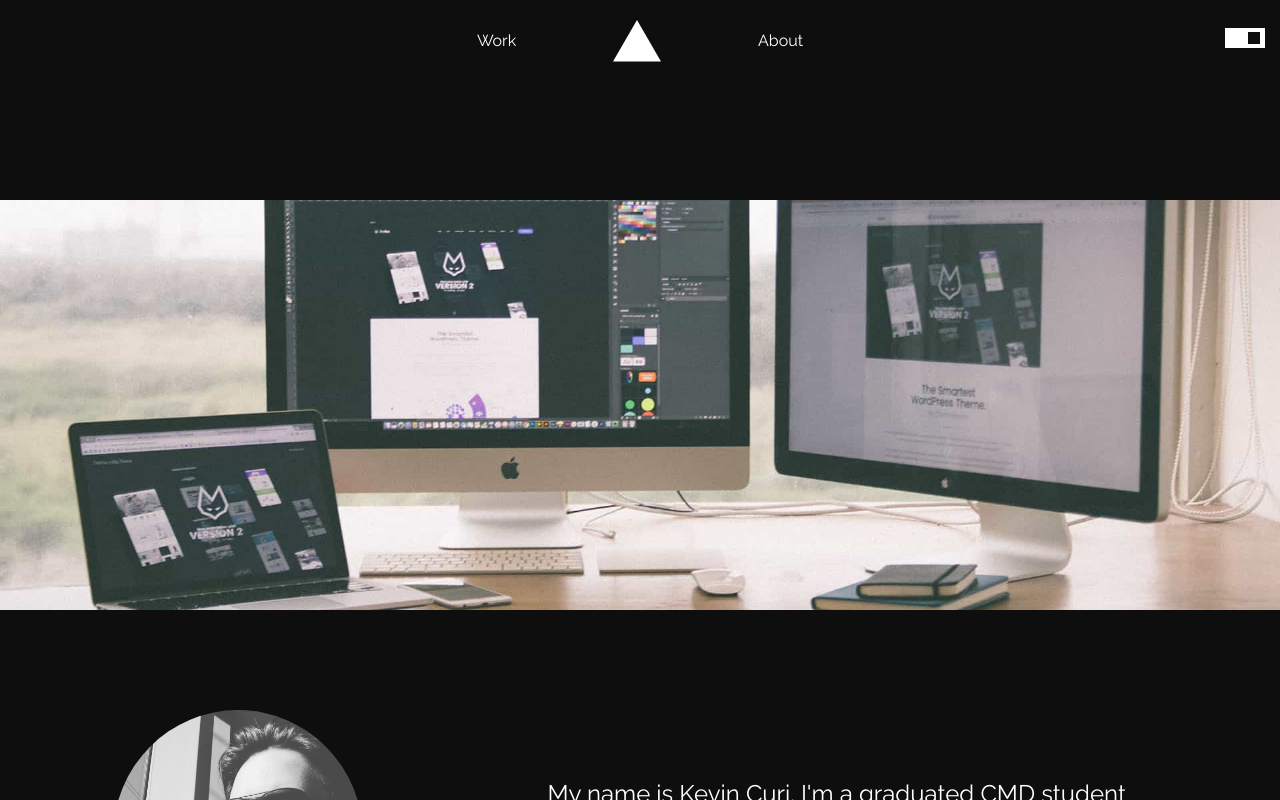
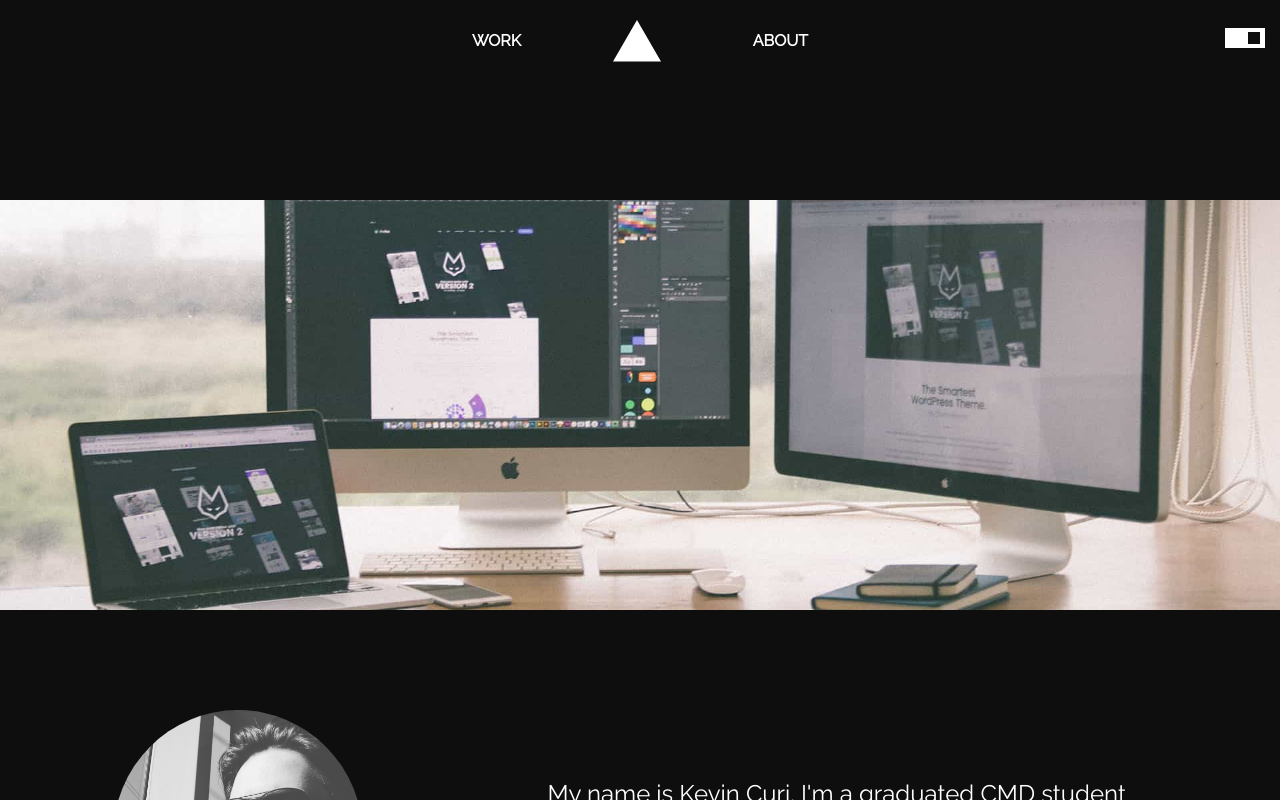
Before and after one commit to TheKevSter35/portfolio, a React (Create React App) app: page /about in a window 1280 px wide. Shown: the top 800 px of the page. Built offline with nearby package versions, Linux system fonts and the light colour scheme.

Commit message:
update nav

```diff
--- a/src/assets/styles/components/header.scss
+++ b/src/assets/styles/components/header.scss
@@ -23,17 +23,39 @@ header {
       text-align: center;
       font-weight: bold;
       color: $black;
+      position: relative;
+
 
       span {
         font-size: 16px;
-        font-weight: normal;
+        font-weight: bold;
         color: inherit;
+        text-transform: uppercase;
       }
 
       svg {
         width: 48px;
-        fill: #fff;
+        fill: $white;
       }
+    }
+
+    a:not(.logo):after {
+      position: absolute;
+      left: 0;
+      bottom: -5px;
+      display: inline-block;
+      z-index: 1;
+      width: 0;
+      height: 3px;
+      transition-duration: .125s;
+      background-color: $black;
+      content: "";
+      width: 0;
+      right: 0;
+    }
+
+    a:not(.logo):hover:after {
+      width: 100%;
     }
   }
 }
--- a/src/assets/styles/darkmode.scss
+++ b/src/assets/styles/darkmode.scss
@@ -58,7 +58,7 @@ body {
     .skills:nth-child(odd) {
         .inner {
             .copy {
-                background-color: $bg-black;
+                background-color: $black;
                 color: $white;
             }
         }
@@ -67,7 +67,7 @@ body {
     .skills:nth-child(even) {
         .inner {
             .copy {
-                background-color: $dark-grey;
+                background-color: $bg-black;
                 color: $white;
             }
         }
@@ -112,16 +112,18 @@ body {
             }
         }
     }
-
-    footer {
-        background-color: $bg-black;
-    }
-
     header {
         background-color: $bg-black;
 
         a {
             color: $white;
         }
+
+        a:not(.logo):after {
+            background-color: $white;
+        }
+    }
+    footer {
+        background-color: $bg-black;
     }
 }
--- a/src/assets/styles/general.scss
+++ b/src/assets/styles/general.scss
@@ -65,10 +65,8 @@ main {
             color: $black;
 
             b {
-
                 top: 0%;
             }
-
         }
     }
 }
@@ -83,7 +81,7 @@ main {
 
         img {
             box-shadow: 4px 5px 11px 0 rgba(0, 0, 0, 0.38);
-            filter: grayscale(0.8);
+            filter: grayscale(0.9);
             transition: inherit;
             height: 450px;
             object-fit: cover;
--- a/src/components/header.jsx
+++ b/src/components/header.jsx
@@ -6,9 +6,8 @@ const Header = () => {
     return (
         <header>
             <nav>
-
                 <Link to="/work"><span>Work</span></Link>
-                <Link to="/"><Logo/></Link>
+                <Link className="logo" to="/"><Logo/></Link>
                 <Link to="/about"><span>About</span></Link>
             </nav>
         </header>
```
